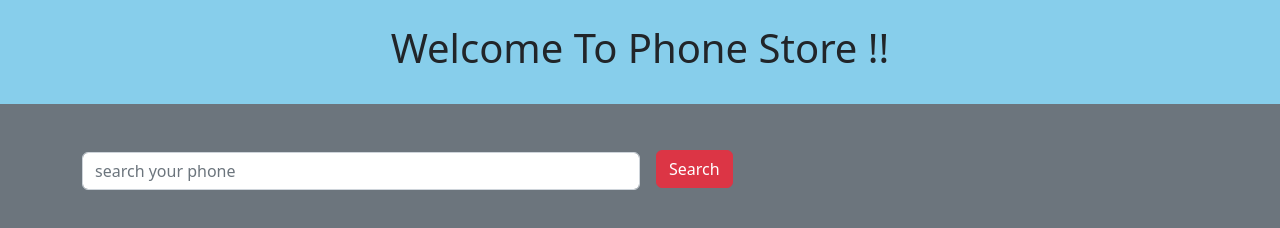
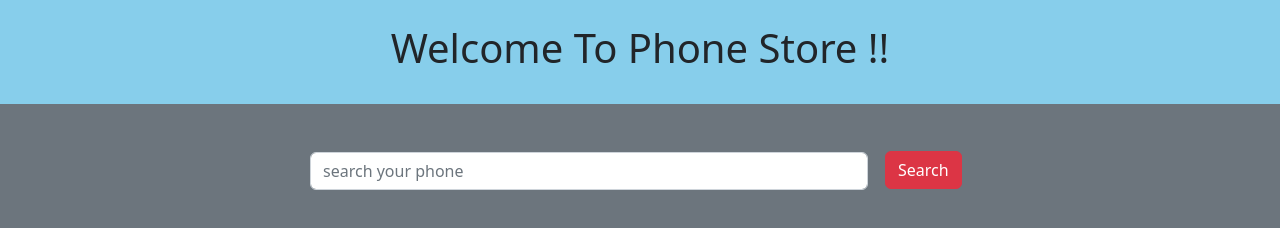
Before and after one commit to munny006/PhoneStore_Js, a plain HTML site: page index.html in a window 1280 px wide. Drawn offline with nearby package versions, Linux system fonts and the light colour scheme; no server answers.

Commit message:
searchbutton updated

```diff
--- a/index.html
+++ b/index.html
@@ -15,9 +15,12 @@
     <section>
       <div class="mb-3 w-50">
 
-        <input id="search-field" type="email" class="form-control" id="exampleFormControlInput1" placeholder="search your phone">
-        <div class="btn btn-danger" id="btn-search" style="margin-left: 574px;
-        margin-top: -69px;">Search</div>
+        <input id="search-field" type="email" class="form-control" id="exampleFormControlInput1" placeholder="search your phone" style="    float: right;
+        margin-right: -228px;
+        width: 390;
+        height:38px;">
+        <div class="btn btn-danger" id="btn-search" style="margin-left: 803px;
+        margin-top: -67px;" >Search</div>
       </div>
 
 
@@ -61,7 +64,7 @@
 
       </div>
       <div class="modal-footer">
-        <button type="button" class="btn btn-secondary" data-bs-dismiss="modal">Close</button>
+        <button type="button" class="btn btn-danger" data-bs-dismiss="modal">Close</button>
 
       </div>
     </div>
```
